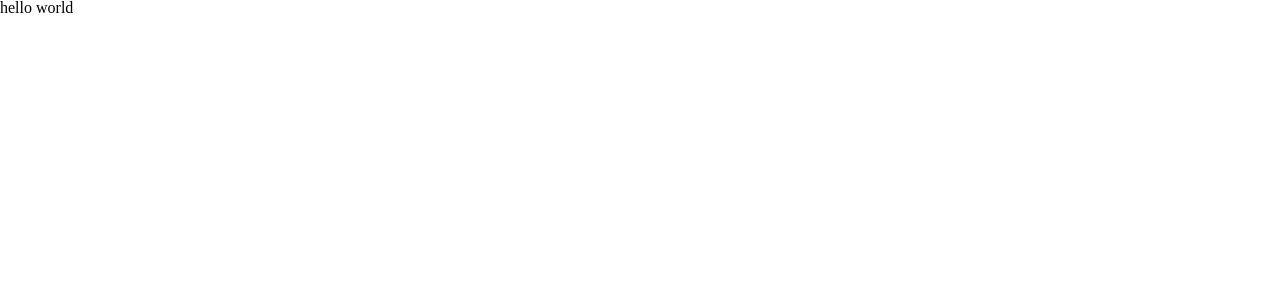
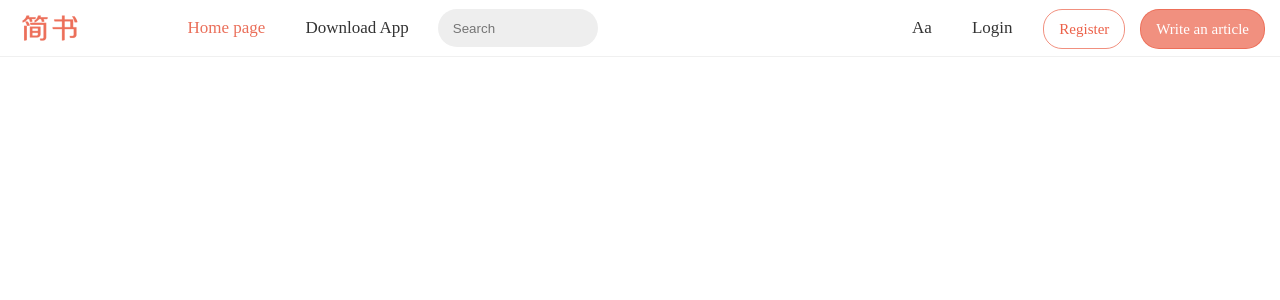
Before and after one commit to zhe-student-tafesa/react-jianshu-2024, a React (Create React App) app: page / in a window 1280 px wide. Shown: the top 300 px of the page. Built offline with nearby package versions, Linux system fonts and the light colour scheme.

Commit message:
1. finish header layout;

```diff
--- a/src/App.js
+++ b/src/App.js
@@ -1,12 +1,14 @@
 import React, { Component } from "react";
 import { GlobalStyle } from './style.js';
+import Header from "./common/header/index.js";
 class App extends Component {
   render() {
     return (
       <div>
         <GlobalStyle />
-        hello world
+        <Header></Header>
       </div>
+
     );
   }
 }
--- /dev/null
+++ b/src/common/header/index.js
@@ -0,0 +1,34 @@
+import React, { Component } from "react";
+import {
+    Addition,
+    Button,
+    HeaderWrapper,
+    Logo,
+    Nav,
+    NavItem,
+    Search
+} from "./style";
+
+class Header extends Component {
+    render() {
+        return (
+            <HeaderWrapper>
+                <Logo></Logo>
+                <Nav>
+                    <NavItem className="left active">Home page</NavItem>
+                    <NavItem className="left">Download App</NavItem>
+                    <NavItem className="right">Login</NavItem>
+                    <NavItem className="right">Aa</NavItem>
+                    <Search></Search>
+                    <Addition>
+                        <Button className="writing">Write an article</Button>
+                        <Button className="reg">Register</Button>
+                    </Addition>
+                </Nav>
+
+            </HeaderWrapper>
+        );
+    }
+}
+
+export default Header;
--- /dev/null
+++ b/src/common/header/style.js
@@ -0,0 +1,82 @@
+import styled from 'styled-components';
+import logoImg from '../../statics/logo.png';
+
+export const HeaderWrapper = styled.div`
+    position: relative;
+    height: 56px;
+    border-bottom: solid #f0f0f0 1px
+`;
+
+export const Logo = styled.a.attrs({ href: '/' })`
+    position: absolute;
+    display: block;
+    height: 56px;
+    width: 100px;
+    background: url(${logoImg});
+    background-size: contain;
+`;
+
+export const Nav = styled.div`
+    width: 945px;
+    height: 100%;
+    margin: 0 auto;
+    padding-right: 80px;
+    box-sizing: border-box;
+`;
+
+export const NavItem = styled.div`
+    height: 38px;
+    line-height:38px;
+    margin-top: 9px;
+    padding: 0 20px;
+    font-size: 17px;
+    color: #333;
+    &.left{
+        float: left
+    }
+    &.right{
+        float: right
+    }
+    &.active{
+        color: #ea6f5a;
+    }
+`;
+
+export const Search = styled.input.attrs({ placeholder: "Search" })`
+    width: 160px;
+    height: 38px;
+    margin: 9px;
+    padding: 0 15px;
+    box-sizing: border-box;
+    border: none;
+    border-line: none;
+    border-radius: 19px;
+    background: #eee;
+`;
+
+export const Addition = styled.div`
+    position: absolute;
+    right: 0;
+    top: 0;
+    height: 56px;
+`;
+
+export const Button = styled.div`
+    float: right;
+    height: 38px;
+    line-height: 38px;
+    border-radius: 19px;
+    margin-top: 9px;
+    margin-right: 15px;
+    padding: 0 15px;
+    border: 1px solid rgba(236,97,73,.7);
+    color: rgba(236,97,73,.7);
+    font-size: 15px;
+    &.reg{
+        color: #ec6149;
+    }
+    &.writing{
+        color: #fff;
+        background: rgba(236,97,73,.7);
+    }
+`;
```
Also changed, not shown: src/statics/logo.png (added).
